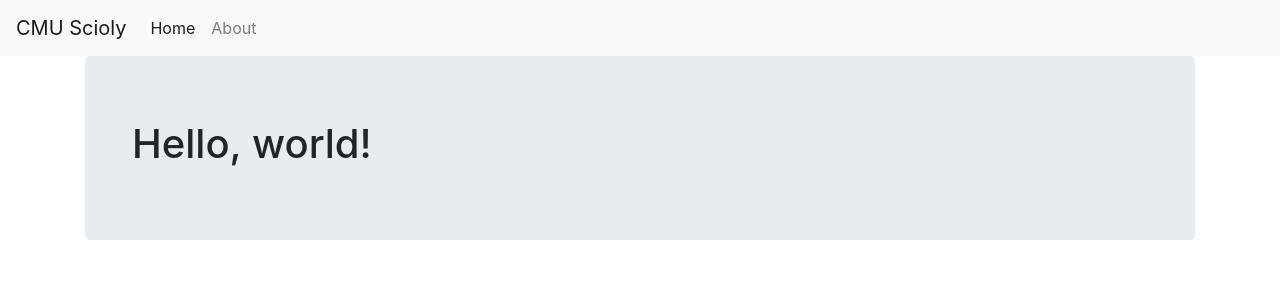
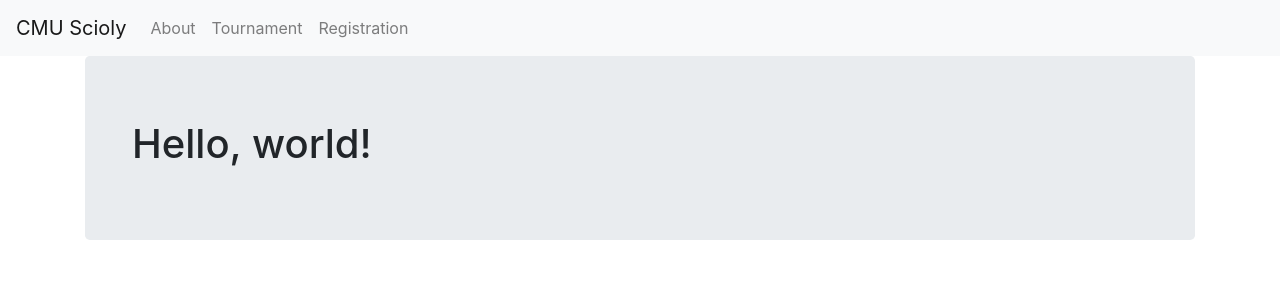
Before and after one commit to cmuscioly/cmuscioly.github.io, a Jekyll site: the page built from index.html, in a window 1280 px wide. Shown: the top 300 px of the page. Built offline with Jekyll 4.4.1, drawn with Linux system fonts in a browser that asks for light colours; nearby versions of some CDN libraries.

Commit message:
Improve navbar; add placeholder pages

```diff
--- a/_config.yml
+++ b/_config.yml
@@ -24,3 +24,12 @@ lang: en-US
 
 # Build settings
 markdown: kramdown
+
+# Navigation entries
+navigation:
+  - title: About
+    permalink: /about/
+  - title: Tournament
+    permalink: /tournament/
+  - title: Registration
+    permalink: /registration/
--- a/_includes/navbar.html
+++ b/_includes/navbar.html
@@ -1,17 +1,21 @@
 <nav class="navbar navbar-expand-lg navbar-light bg-light">
-  <a class="navbar-brand" href="{{ '/' | relative_url }}">CMU Scioly</a>
+  {% if page.permalink == '/' %}{% assign active = true %}{% endif %}
+  <a class="navbar-brand" href="{{ '/' | relative_url }}">CMU Scioly {% if active %} <span class="sr-only">(current)</span>{% endif %}</a>
+  {% assign active = nil %}
+
   <button class="navbar-toggler" type="button" data-toggle="collapse" data-target="#navbarSupportedContent" aria-controls="navbarSupportedContent" aria-expanded="false" aria-label="Toggle navigation">
       <span class="navbar-toggler-icon"></span>
   </button>
 
   <div class="collapse navbar-collapse" id="navbarSupportedContent">
     <ul class="navbar-nav mr-auto">
-      <li class="nav-item active">
-        <a class="nav-link" href="{{ '/' | relative_url }}">Home <span class="sr-only">(current)</span></a>
+      {% for item in site.navigation %}
+      {% if page.permalink == item.permalink %}{% assign active = true %}{% endif %}
+      <li class="nav-item{% if active %} active{% endif %}">
+        <a class="nav-link" href="{{ item.permalink | relative_url }}">{{ item.title }}{% if active %} <span class="sr-only">(current)</span>{% endif %}</a>
       </li>
-      <li class="nav-item">
-        <a class="nav-link" href="{{ '/about' | relative_url }}">About</a>
-      </li>
+      {% assign active = nil %}
+      {% endfor %}
     </ul>
   </div>
 </nav>
--- a/index.html
+++ b/index.html
@@ -1,5 +1,6 @@
 ---
 layout: page
+permalink: /
 ---
 
 <div class="jumbotron">
```
Also changed, not shown: about.md (added, +9 -0 lines), registration.md (added, +9 -0 lines), tournament.md (added, +9 -0 lines).
